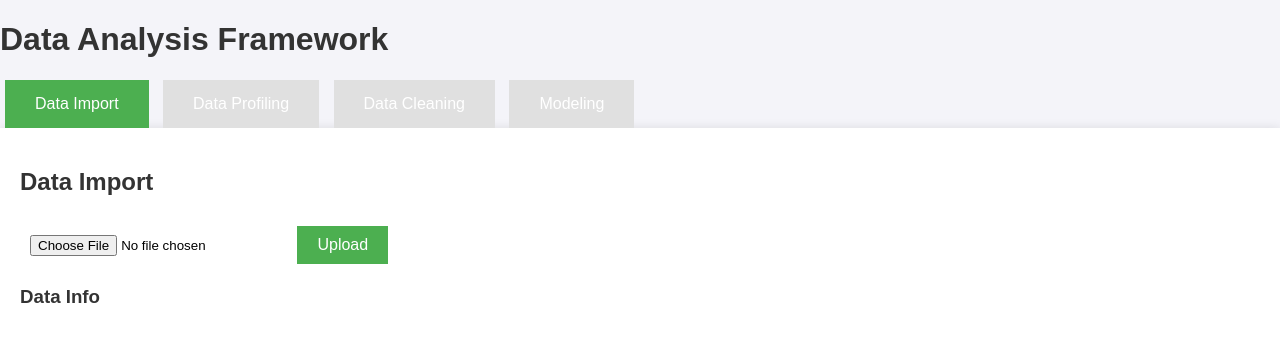
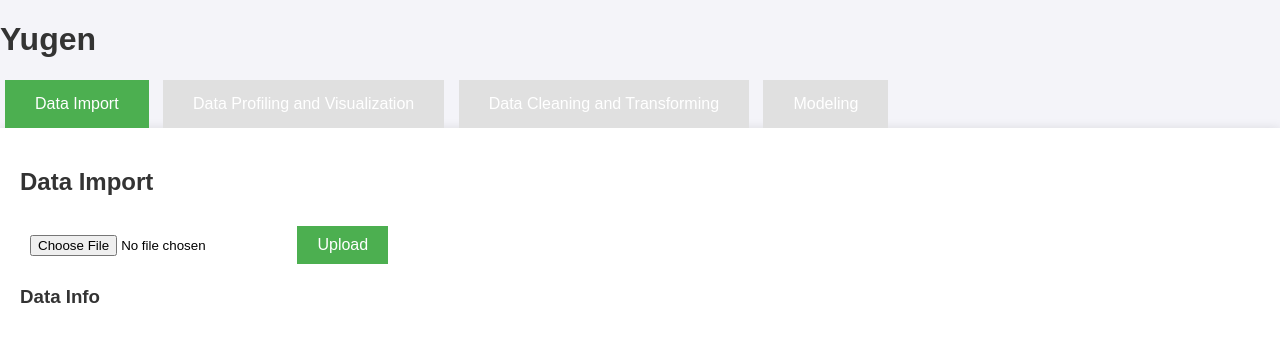
Before and after one commit to tabibyte/yugen, a Flask app: page / in a window 1280 px wide. Shown: the top 346 px of the page. Run offline with Flask 3, Linux system fonts and the light colour scheme.

Commit message:
clean up

```diff
--- a/yugen/static/js/scripts.js
+++ b/yugen/static/js/scripts.js
@@ -1,5 +1,6 @@
-// Function to handle tab navigation
+// tab navigation
 function openTab(evt, tabName) {
+
     // Get all elements with class="tab-content" and hide them
     var tabContent = document.getElementsByClassName("tab-content");
     for (var i = 0; i < tabContent.length; i++) {
@@ -17,12 +18,16 @@ function openTab(evt, tabName) {
     evt.currentTarget.className += " active";
 }
 
+
+
 // By default, open the Data Import tab
 document.getElementById("defaultTab").click();
 
-// Handle file upload
+
+
+// file upload
 document.getElementById('upload-form').addEventListener('submit', function (e) {
-    e.preventDefault(); // Prevent form submission
+    e.preventDefault();
 
     // Get the file from the input
     var fileInput = document.getElementById('file-upload');
@@ -42,7 +47,6 @@ document.getElementById('upload-form').addEventListener('submit', function (e) {
             if (data.message) {
                 document.getElementById('upload-status').innerHTML = `<p>${data.message}</p>`;
 
-                // Automatically load data info after upload
                 loadDataInfo();
             } else {
                 document.getElementById('upload-status').innerHTML = `<p class="error">${data.error}</p>`;
@@ -57,7 +61,9 @@ document.getElementById('upload-form').addEventListener('submit', function (e) {
     }
 });
 
-// Function to load data info automatically
+
+
+// handle loading data info
 function loadDataInfo() {
     fetch('/data-info')
     .then(response => response.json())
@@ -79,7 +85,8 @@ function loadDataInfo() {
     });
 }
 
-// Handle loading data profiling info
+
+// handle loading data profiling info
 document.getElementById('load-profile-btn').addEventListener('click', function () {
     fetch('/profile')
     .then(response => response.json())
--- a/yugen/templates/index.html
+++ b/yugen/templates/index.html
@@ -4,16 +4,16 @@
     <meta charset="UTF-8">
     <meta name="viewport" content="width=device-width, initial-scale=1.0">
     <link rel="stylesheet" href="static/css/styles.css">
-    <title>Data Analysis Framework</title>
+    <title>Yugen</title>
 </head>
 <body>
     <div class="container">
-        <h1>Data Analysis Framework</h1>
+        <h1>Yugen</h1>
 
         <div class="tab">
             <button class="tab-button active" onclick="openTab(event, 'dataImport')" id="defaultTab">Data Import</button>
-            <button class="tab-button" onclick="openTab(event, 'dataProfiling')">Data Profiling</button>
-            <button class="tab-button" onclick="openTab(event, 'dataCleaning')">Data Cleaning</button>
+            <button class="tab-button" onclick="openTab(event, 'dataProfiling')">Data Profiling and Visualization</button>
+            <button class="tab-button" onclick="openTab(event, 'dataCleaning')">Data Cleaning and Transforming</button>
             <button class="tab-button" onclick="openTab(event, 'modeling')">Modeling</button>
         </div>
 
--- a/yugen/yugen.py
+++ b/yugen/yugen.py
@@ -1,52 +1,66 @@
 from flask import Flask, render_template, request, jsonify
 import pandas as pd
-import tempfile
-from utils.data_processing import load_data, get_data_info, profile_data
+from utils.data_processing import load_csv, get_data_info, profile_data, save_dataframe
 
 app = Flask(__name__)
 
-# Global variable to hold the file path of the temporary DataFrame
+
+# global variable that holds imported dataframes path to work with
 dataframe_filepath = None
 
+
+# rendering index.html
 @app.route('/')
 def index():
     return render_template('index.html')
 
+
+# handling upload
 @app.route('/upload', methods=['POST'])
 def upload_file():
+
+    # get the dataframe path
     global dataframe_filepath
+
+    # handling errors
     if 'file' not in request.files:
         return jsonify({'error': 'No file uploaded.'})
 
+    # http request to get the file
     file = request.files['file']
+
     if file.filename == '':
         return jsonify({'error': 'No selected file.'})
 
-    # Load the data into a DataFrame
-    dataframe = load_data(file)
+    # create a dataframe of the data / data_processing.py -> def load_data()
+    dataframe = load_csv(file)
+
     if dataframe is None:
         return jsonify({'error': 'Failed to read the file.'})
 
-    # Save the DataFrame to a temporary CSV file
+    # get the temporary saved dataframes file path
     dataframe_filepath = save_dataframe(dataframe)
 
-    # Get data info after loading
+    # read the data and get the upload info
     info = get_data_info(dataframe)
-
     return jsonify({
         'message': 'File uploaded successfully!',
         'info': info
     })
 
+
+# handling getting info
 @app.route('/data-info', methods=['GET'])
 def data_info():
+
+    # get the dataframe path
     global dataframe_filepath
+
     if dataframe_filepath is None:
         return jsonify({'error': 'No data loaded.'})
 
-    # Load the DataFrame from the temporary file
+    # read the data and get the info
     df = pd.read_csv(dataframe_filepath)
-
     info = {
         'rows': df.shape[0],
         'columns': df.shape[1],
@@ -54,24 +68,22 @@ def data_info():
     }
     return jsonify(info)
 
-# Function to save DataFrame to a temporary CSV file
-def save_dataframe(df):
-    with tempfile.NamedTemporaryFile(delete=False, suffix='.csv') as tmp_file:
-        df.to_csv(tmp_file.name, index=False)
-        return tmp_file.name
 
+# handling profiling
 @app.route('/profile', methods=['GET'])
 def profile():
+
+    # get the dataframe path
     global dataframe_filepath
+
     if dataframe_filepath is None:
         return jsonify({'error': 'No data loaded.'})
 
-    # Load the DataFrame from the temporary file
+    # read the data as dataframe from file path and get the profiling info
     df = pd.read_csv(dataframe_filepath)
-
-    # Call your profile_data function to get profiling information
     profiling_info = profile_data(df)
     return jsonify(profiling_info)
 
+
 if __name__ == '__main__':
     app.run(debug=True)
```
Also changed, not shown: yugen/utils/data_processing.py (+14 -5 lines).
